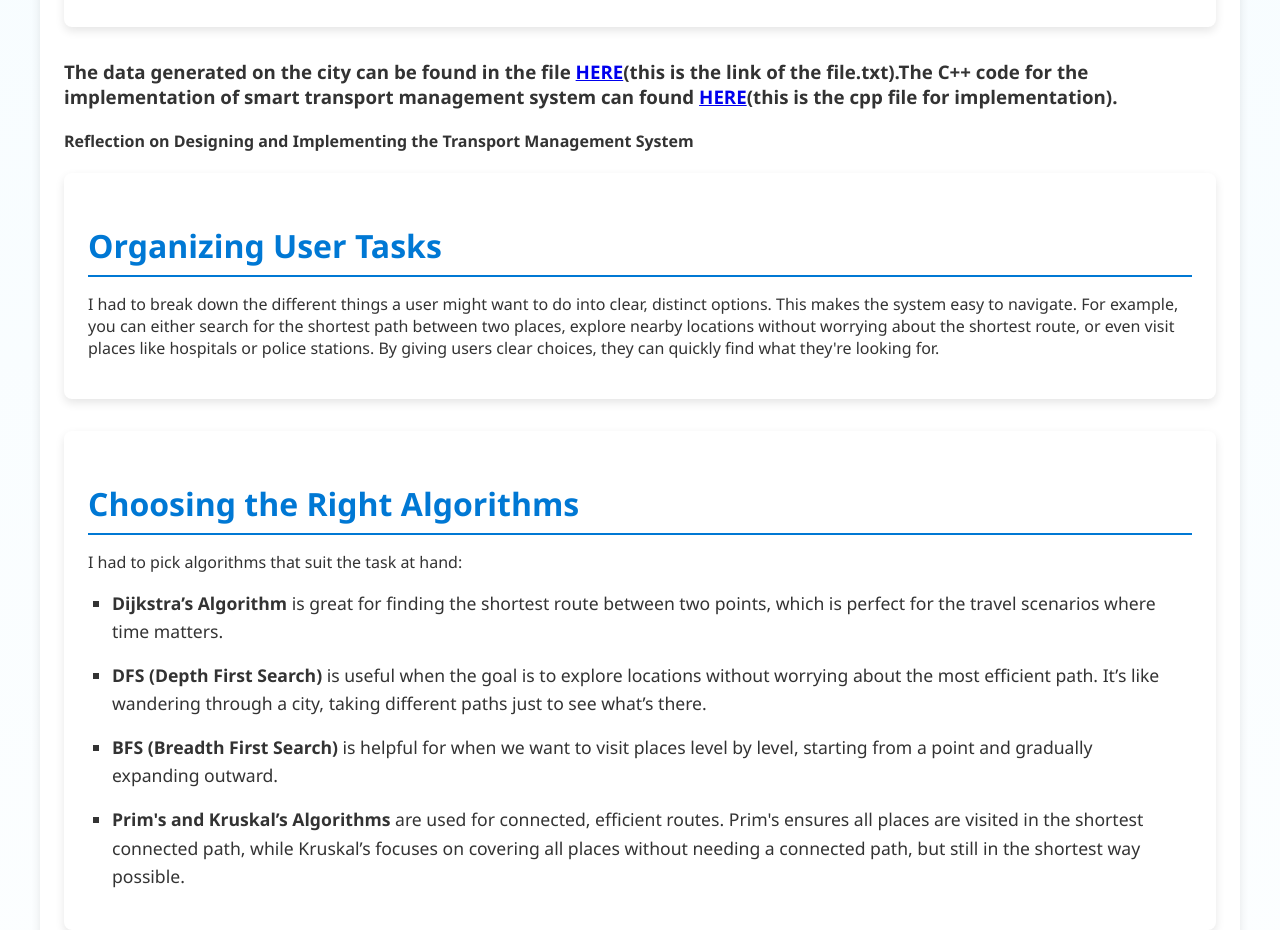
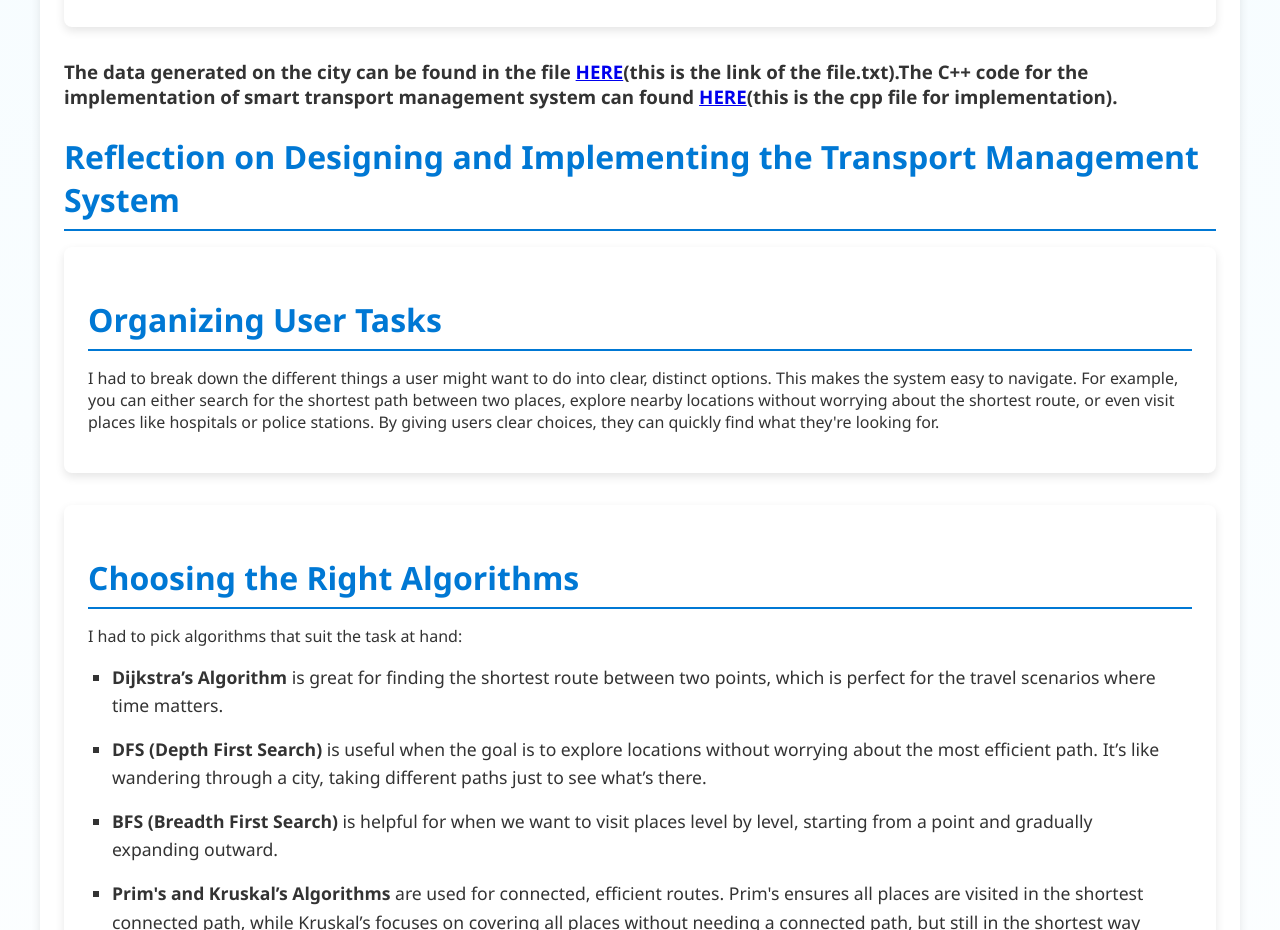
Before and after one commit to AdityaKadwadkar/business-case-, a plain HTML site: page index.html in a window 1280 px wide. Shown: the part 3700-4630 px from the top of the page. Drawn offline with Linux system fonts and the light colour scheme.

Commit message:
Update index.html

```diff
--- a/index.html
+++ b/index.html
@@ -197,7 +197,8 @@
         </section>
             <section>
                 <section id="Reflections">
-        <h4>Reflection on Designing and Implementing the Transport Management System</h4>
+        <h2>Reflection on Designing and Implementing the Transport Management System</h2>
+                </section>
 
     <div class="section">
         <h2>Organizing User Tasks</h2>
```
